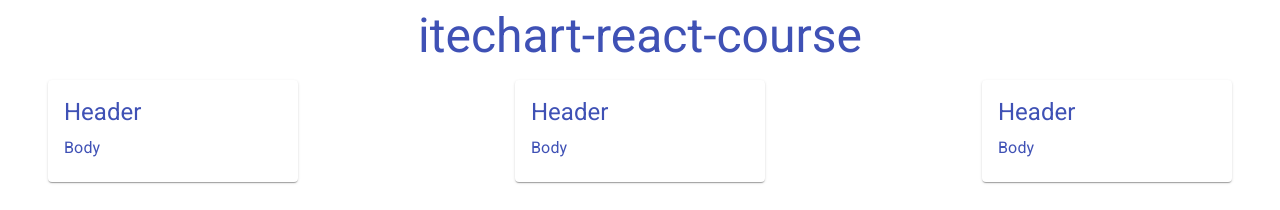
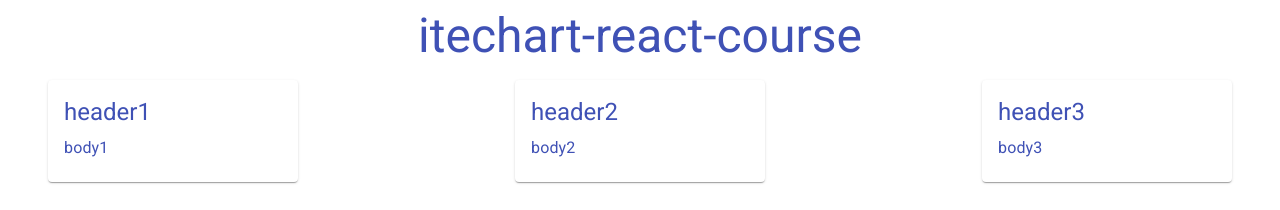
Before and after one commit to Finsoy/itechart-react-course, a React (Create React App) app: page / in a window 1280 px wide. Shown: the top 210 px of the page. Built offline with nearby package versions, Linux system fonts and the light colour scheme.

Commit message:
feat: add data with array of cards

```diff
--- /dev/null
+++ b/src/data/arrayCards.json
@@ -0,0 +1,14 @@
+[
+  {
+    "title": "header1",
+    "body": "body1"
+  },
+  {
+    "title": "header2",
+    "body": "body2"
+  },
+  {
+    "title": "header3",
+    "body": "body3"
+  }
+]
--- a/src/states/App.tsx
+++ b/src/states/App.tsx
@@ -1,8 +1,9 @@
-import React, {useState} from 'react';
+import React from 'react';
 import {makeStyles} from '@material-ui/core/styles';
 import {Container} from "@material-ui/core";
 import MyCard from "../components/MyCard/MyCard";
 import Header from "../components/Header/Header";
+import arrayCards from '../data/arrayCards.json'
 
 const useStyles = makeStyles({
     cardContainer: {
@@ -13,16 +14,14 @@ const useStyles = makeStyles({
 });
 
 const App = () => {
-    const [cardHeaderText, setCardHeaderText] = useState<string>('Header')
-    const [cardBodyText, setCardBodyText] = useState<string>('Body')
     const classes = useStyles();
     return (
         <div>
             <Header/>
             <Container fixed className={classes.cardContainer}>
-                <MyCard headerText={cardHeaderText} bodyText={cardBodyText}/>
-                <MyCard headerText={cardHeaderText} bodyText={cardBodyText}/>
-                <MyCard headerText={cardHeaderText} bodyText={cardBodyText}/>
+                {arrayCards.map(({title, body}) => {
+                    return <MyCard headerText={title} bodyText={body}/>
+                })}
             </Container>
         </div>
     );
```
